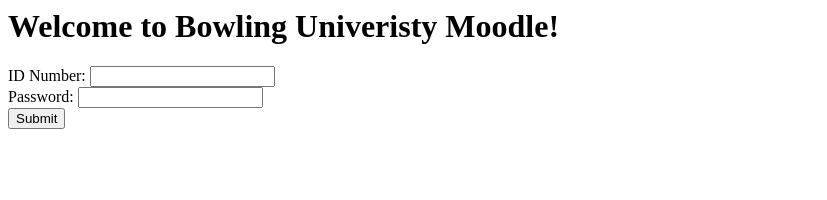
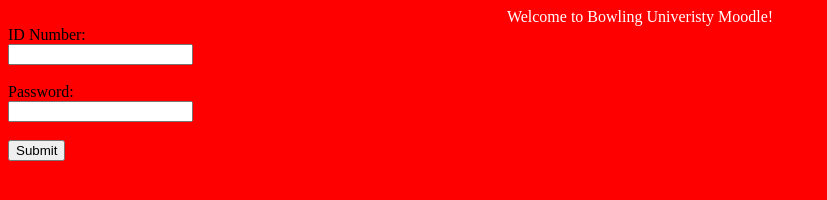
Before and after one commit to Dan-GL/Team-Name, a plain HTML site: page index.html in a window 1280 px wide. Shown: the whole page, without its empty margins (0-827 px from the left). Drawn offline with Linux system fonts and the light colour scheme.

Commit message:
Started stylesheet

```diff
--- a/index.html
+++ b/index.html
@@ -1,15 +1,20 @@
 <html>
+    <head>
+        <link rel="stylesheet" type="text/css" href="style.css"/>
+    </head>
     <title>Moodle Login</title>
     <body>
-        <h1>Welcome to Bowling Univeristy Moodle!</h1>
-        <form>
-            ID Number:
-            <input type="text" name="IDinput">
-            <br>
-            Password:
-            <input type="password" name="password">
-            <br>
-            <button type="button" name="submit">Submit</button>
-        </form>
+        <header>Welcome to Bowling Univeristy Moodle!</header>
+        <loginbox>
+            <form>
+                ID Number: <br>
+                <input type="text" name="IDinput">
+                <br><br>
+                Password: <br>
+                <input type="password" name="password">
+                <br><br>
+                <button type="button" name="submit">Submit</button>
+            </form>
+        </loginbox>
     </body>
 </html>
--- /dev/null
+++ b/style.css
@@ -0,0 +1,15 @@
+body {
+    background-color: red;
+}
+
+header {
+    color: white;
+    text-align: center;
+}
+
+loginbox {
+    border: 5px;
+    border-color: black;
+    fill: white;
+    align-items: center;
+}
```
